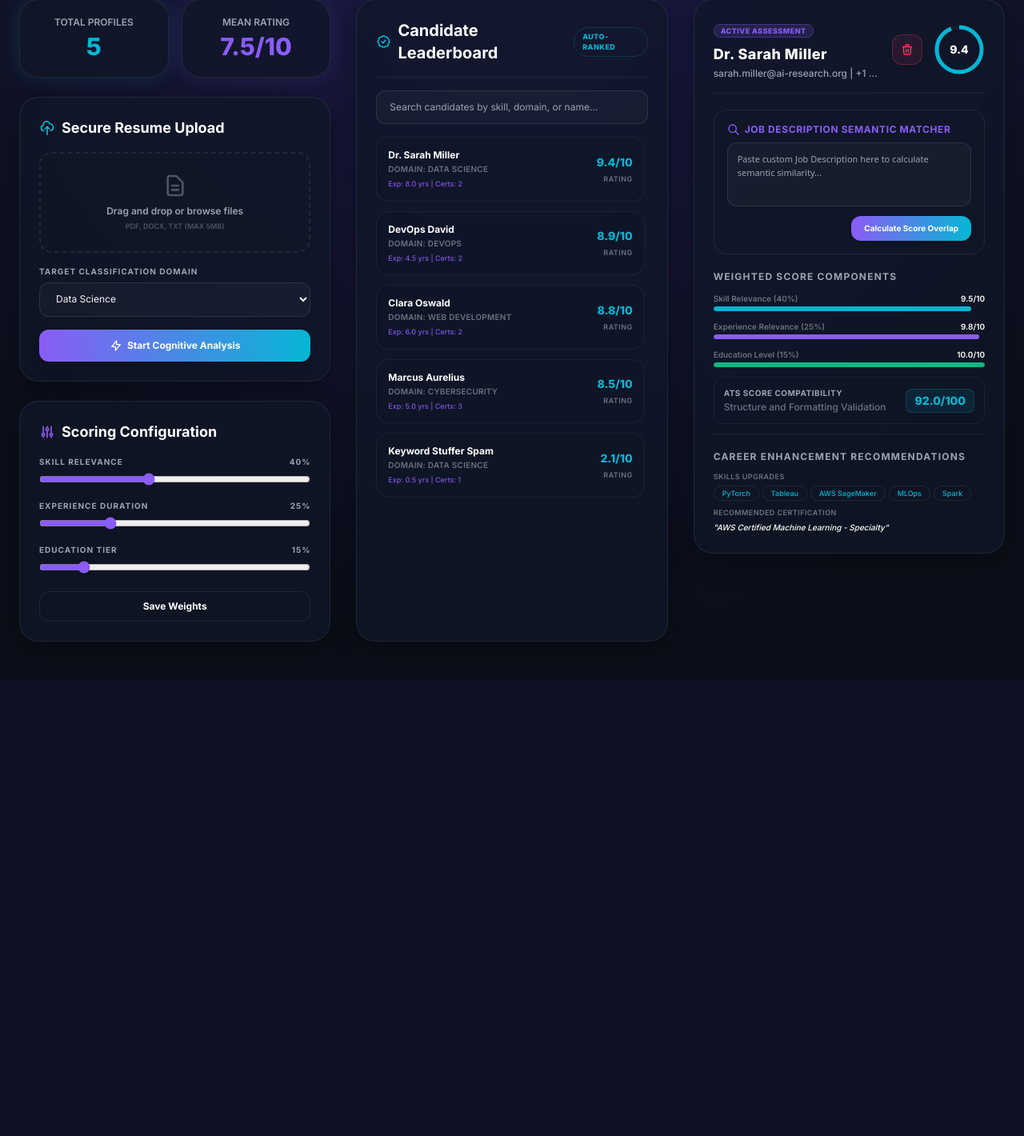
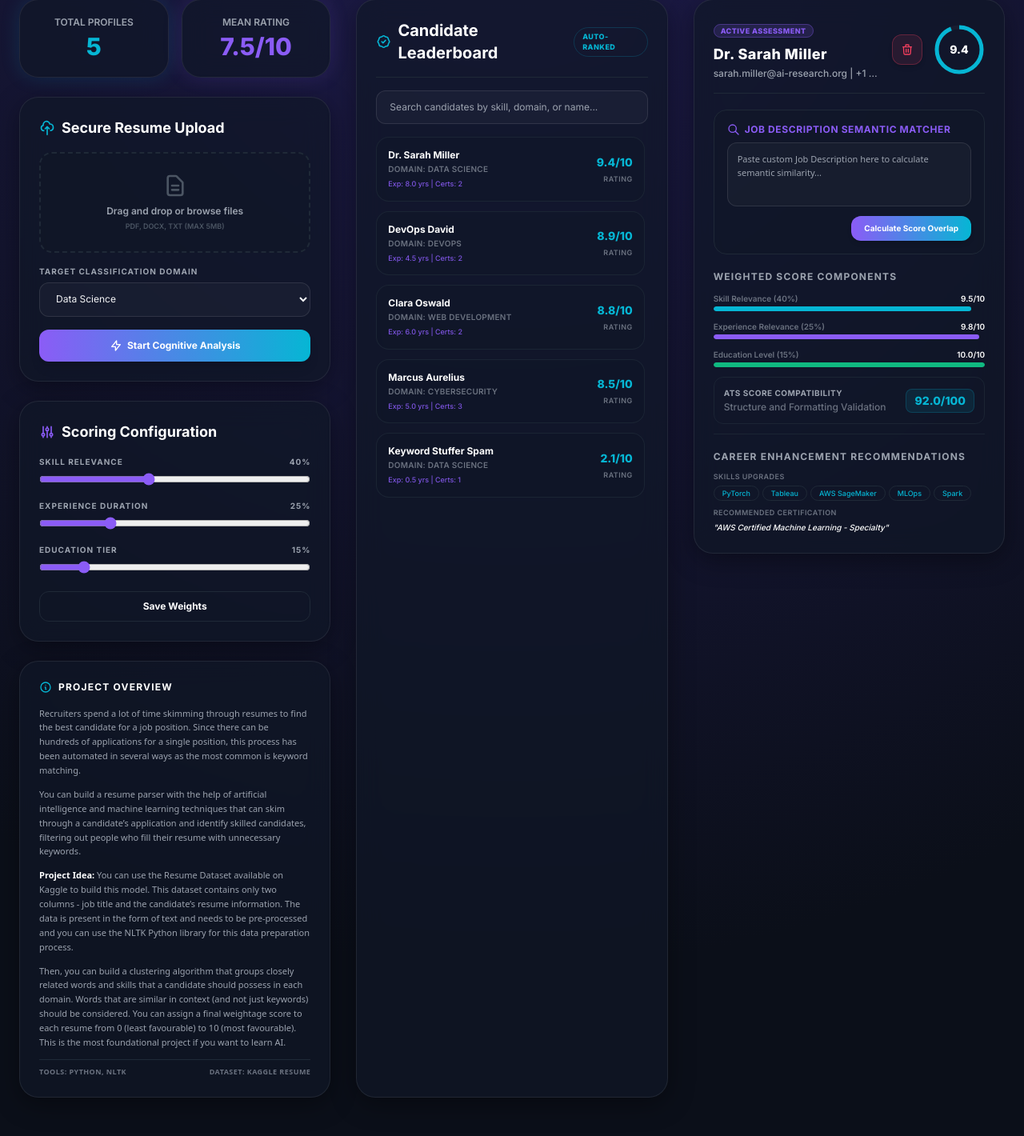
Before and after one commit to 1at23cs079-Mahi/AI-Resume-Parser-Screening-System, a Flask app: page / in a window 1280 px wide. Shown: the part 138-1558 px from the top of the page at 80% size. Before the commit the page ends 988 px from the top, so only its background shows below. Run offline with Flask 3, Linux system fonts and the light colour scheme; data comes from the database, SQL or seed files in the repository; some libraries are stand-ins or nearby versions.

Commit message:
feat: add verbatim project description overview card to dashboard sidebar

```diff
--- a/templates/dashboard.html
+++ b/templates/dashboard.html
@@ -149,6 +149,34 @@
             Save Weights
           </button>
         </form>
+      </div>
+
+      <!-- Project Description Card -->
+      <div class="glass-card p-6 flex flex-col gap-4">
+        <h2 class="text-xs font-bold font-outfit text-white flex items-center gap-2 uppercase tracking-widest text-accent-cyan">
+          <svg class="w-4 h-4 text-accent-cyan" fill="none" stroke="currentColor" viewBox="0 0 24 24" stroke-width="2">
+            <path stroke-linecap="round" stroke-linejoin="round" d="M13 16h-1v-4h-1m1-4h.01M21 12a9 9 0 11-18 0 9 9 0 0118 0z" />
+          </svg>
+          Project Overview
+        </h2>
+        <div class="text-[11px] text-gray-400 leading-relaxed space-y-3 font-sans">
+          <p>
+            Recruiters spend a lot of time skimming through resumes to find the best candidate for a job position. Since there can be hundreds of applications for a single position, this process has been automated in several ways as the most common is keyword matching.
+          </p>
+          <p>
+            You can build a resume parser with the help of artificial intelligence and machine learning techniques that can skim through a candidate’s application and identify skilled candidates, filtering out people who fill their resume with unnecessary keywords.
+          </p>
+          <p>
+            <strong class="text-white">Project Idea:</strong> You can use the Resume Dataset available on Kaggle to build this model. This dataset contains only two columns - job title and the candidate’s resume information. The data is present in the form of text and needs to be pre-processed and you can use the NLTK Python library for this data preparation process.
+          </p>
+          <p>
+            Then, you can build a clustering algorithm that groups closely related words and skills that a candidate should possess in each domain. Words that are similar in context (and not just keywords) should be considered. You can assign a final weightage score to each resume from 0 (least favourable) to 10 (most favourable). This is the most foundational project if you want to learn AI.
+          </p>
+          <div class="pt-2 border-t border-gray-800 flex justify-between text-[9px] text-gray-500 font-bold uppercase tracking-wider">
+            <span>Tools: Python, NLTK</span>
+            <span>Dataset: Kaggle Resume</span>
+          </div>
+        </div>
       </div>
 
     </div>
```
